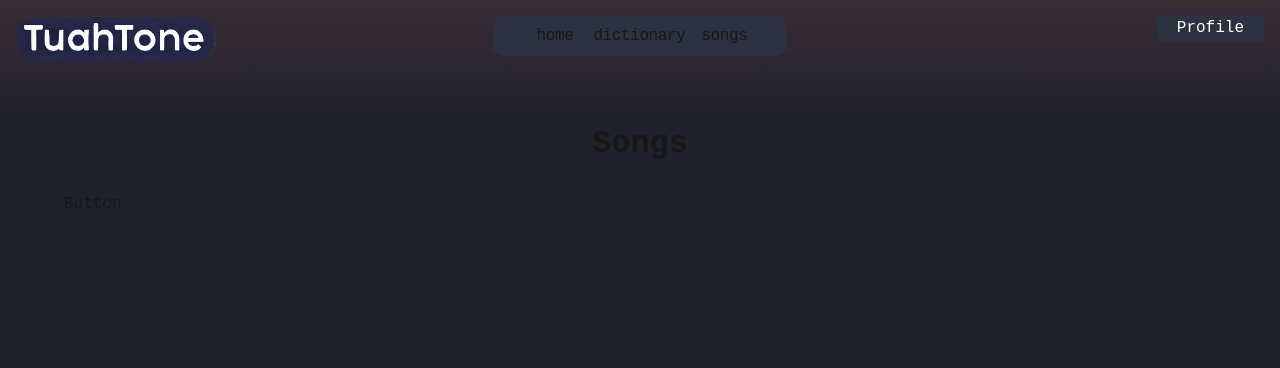
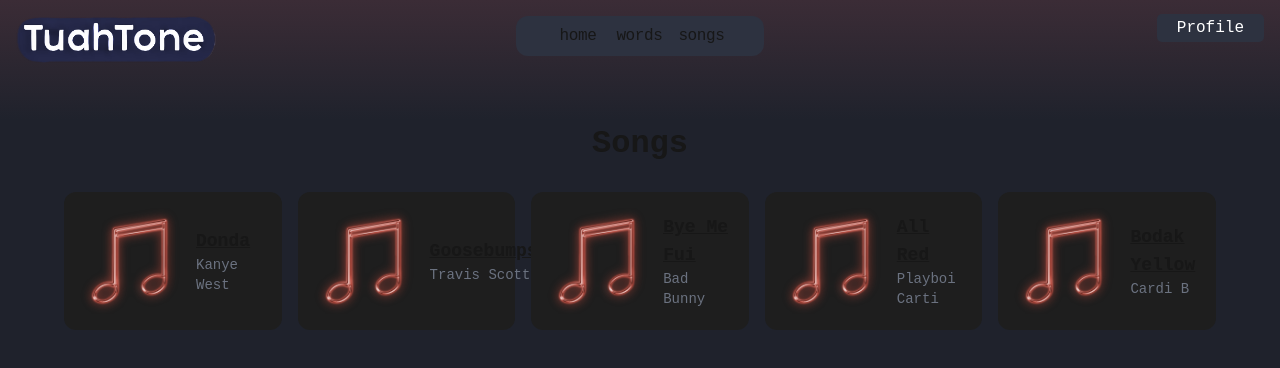
Before and after one commit to TheOfficialBarn/tuahtone, a Next.js app: page /songs in a window 1280 px wide. Shown: the top 368 px of the page. Built offline with nearby package versions, Linux system fonts and the light colour scheme; no server answers.

Commit message:
Made a lotta cool Song Widgets

```diff
--- a/app/components/navbar.jsx
+++ b/app/components/navbar.jsx
@@ -2,7 +2,7 @@ import Link from 'next/link'
 
 const navItems = {
   '/': { name: 'home' },
-  '/dictionary': { name: 'dictionary' },
+  '/words': { name: 'words' },
   '/songs': { name: 'songs' },
 }
 
--- a/app/components/songsblock.jsx
+++ b/app/components/songsblock.jsx
@@ -7,7 +7,6 @@ const clientSecret = '95453bb100d44dfaaa862fffae3f7d83';
 
 export default function SongsBlock({ playlistId, language, flag }) {
     const [tracks, setTracks] = useState([]);
-    const [lyrics, setLyrics] = useState({});
     const router = useRouter();
 
     const handleSongClick = (track, artist) => {
--- a/app/components/songwidget.jsx
+++ b/app/components/songwidget.jsx
@@ -1,7 +1,26 @@
-export default function SongWidget() {
-	return(
-		<div>
-			<button>Button</button>
-		</div>
-	);
+'use client';
+import Image from "next/image";
+import { useRouter } from 'next/navigation';
+
+export default function SongWidget({ track, artist }) {
+    const router = useRouter();
+
+    const handleSongClick = (trackName, artistName) => {
+        const query = `track=${encodeURIComponent(trackName)}&artist=${encodeURIComponent(artistName)}`;
+        router.push(`/lyricsview?${query}`);
+    };
+
+    return (
+        <div
+            className="p-4 bg-songblockbackground rounded-xl flex items-center space-x-4"
+            onClick={() => handleSongClick(track, artist)}
+        >
+            <Image src="/music.png" alt="Music Icon" width={100} height={100} />
+            <div className="flex-1">
+
+                <h2 className="text-lg font-semibold">{track}</h2>
+                <p className="text-sm text-gray-500">{artist}</p>
+            </div>
+        </div>
+    );
 }
--- a/app/songs/page.jsx
+++ b/app/songs/page.jsx
@@ -5,7 +5,11 @@ export default function Page() {
         <section>
             <h1>Songs</h1>
             <div className="grid grid-cols-1 md:grid-cols-5 gap-4 mb-4">
-				<SongWidget/>
+				<SongWidget track="Donda" artist="Kanye West"/>
+                <SongWidget track="Goosebumps" artist="Travis Scott"/>
+                <SongWidget track="Bye Me Fui" artist="Bad Bunny"/>
+                <SongWidget track="All Red" artist="Playboi Carti"/>
+                <SongWidget track="Bodak Yellow" artist="Cardi B"/>
             </div>
         </section>
     );
--- a/app/dictionary/page.jsx
+++ b/app/words/page.jsx
@@ -2,7 +2,6 @@
 
 import React from 'react';
 import { useAuth } from '../context/AuthContext';
-import Link from 'next/link';
 import Flashcard from '../components/flashcard';
 
 export default function Page() {
@@ -12,7 +11,7 @@ export default function Page() {
     <section>
       {user ? (
     <>
-      <h1>Welcome to your dictionary, {user.email}</h1>
+      <h1>Welcome to Words, {user.email}</h1>
       <div className="grid grid-cols-1 md:grid-cols-4 gap-4 mb-4 style={{overflow: 'visible' }}">
         <Flashcard/>
         <Flashcard/>
@@ -23,7 +22,7 @@ export default function Page() {
     </>
       ) : (
         <>
-          <h1>Log In to Access Your Dictionary</h1>
+          <h1>Log In to access Words</h1>
         </>
       )}
     </section>
```
Also changed, not shown: public/music.png (added).
